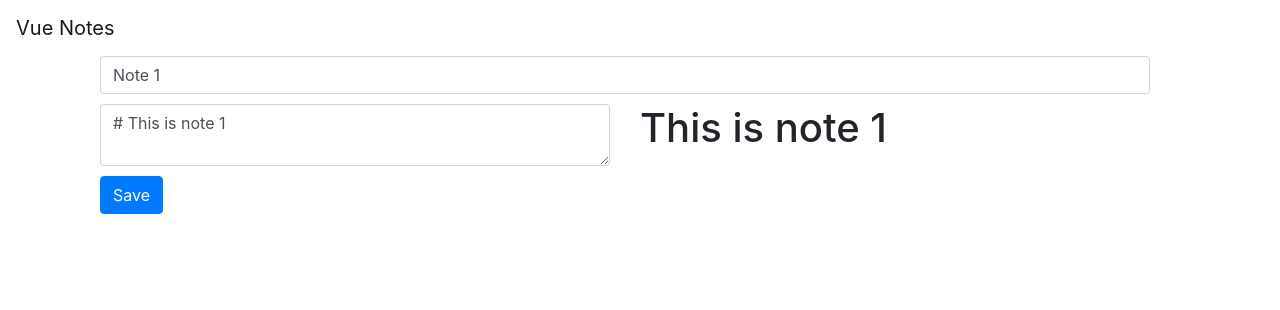
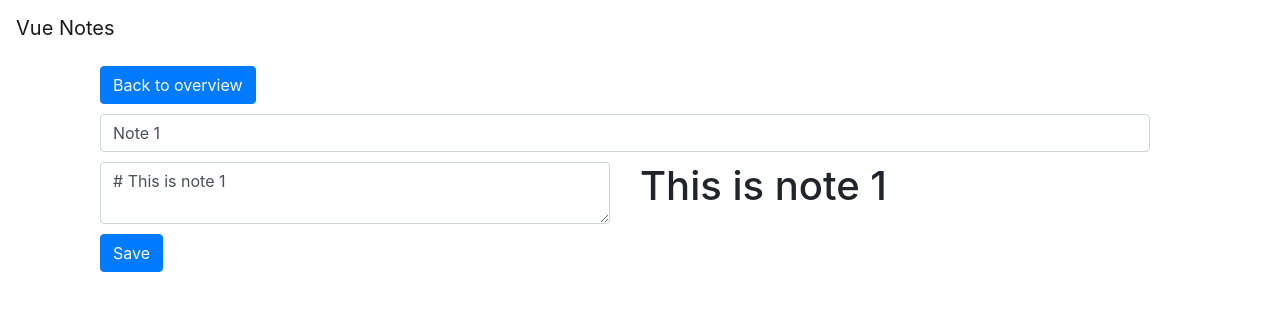
Before and after one commit to dukeofharen/vuenotes, a Vue app: page /editNote/1 in a window 1280 px wide. Shown: the top 310 px of the page. Built offline with nearby package versions, Linux system fonts and the light colour scheme.

Commit message:
Added animations :O

```diff
--- a/src/App.vue
+++ b/src/App.vue
@@ -4,7 +4,9 @@
       <a class="navbar-brand" href="/">Vue Notes</a>
     </nav>
     <div class="container application">
-      <router-view></router-view>
+      <transition name="fade">
+        <router-view></router-view>
+      </transition>
     </div>
   </div>
 </template>
@@ -16,4 +18,16 @@ export default {
 </script>
 
 <style>
+.fade-enter-active, .fade-leave-active {
+  transition-property: opacity;
+  transition-duration: .25s;
+}
+
+.fade-enter-active {
+  transition-delay: .25s;
+}
+
+.fade-enter, .fade-leave-active {
+  opacity: 0
+}
 </style>
--- a/src/components/NoteEditor.vue
+++ b/src/components/NoteEditor.vue
@@ -1,5 +1,8 @@
 <template>
   <div class="note-editor col-md-12 row">
+    <div class="col-md-12">
+      <button class="btn btn-primary" v-on:click="back">Back to overview</button>
+    </div>
     <div class="col-md-12">
         <input type="text" v-model="title" class="form-control title" placeholder="Title..." />
     </div>
@@ -49,6 +52,9 @@ export default {
       }
       addOrUpdateNote(this.id, note)
       this.$router.push({ name: 'Overview' })
+    },
+    back () {
+      this.$router.push({ name: 'Overview' })
     }
   },
   watch: {
@@ -67,5 +73,6 @@ export default {
 
 .btn {
     margin-top: 10px;
+    margin-bottom: 10px;
 }
 </style>
```
